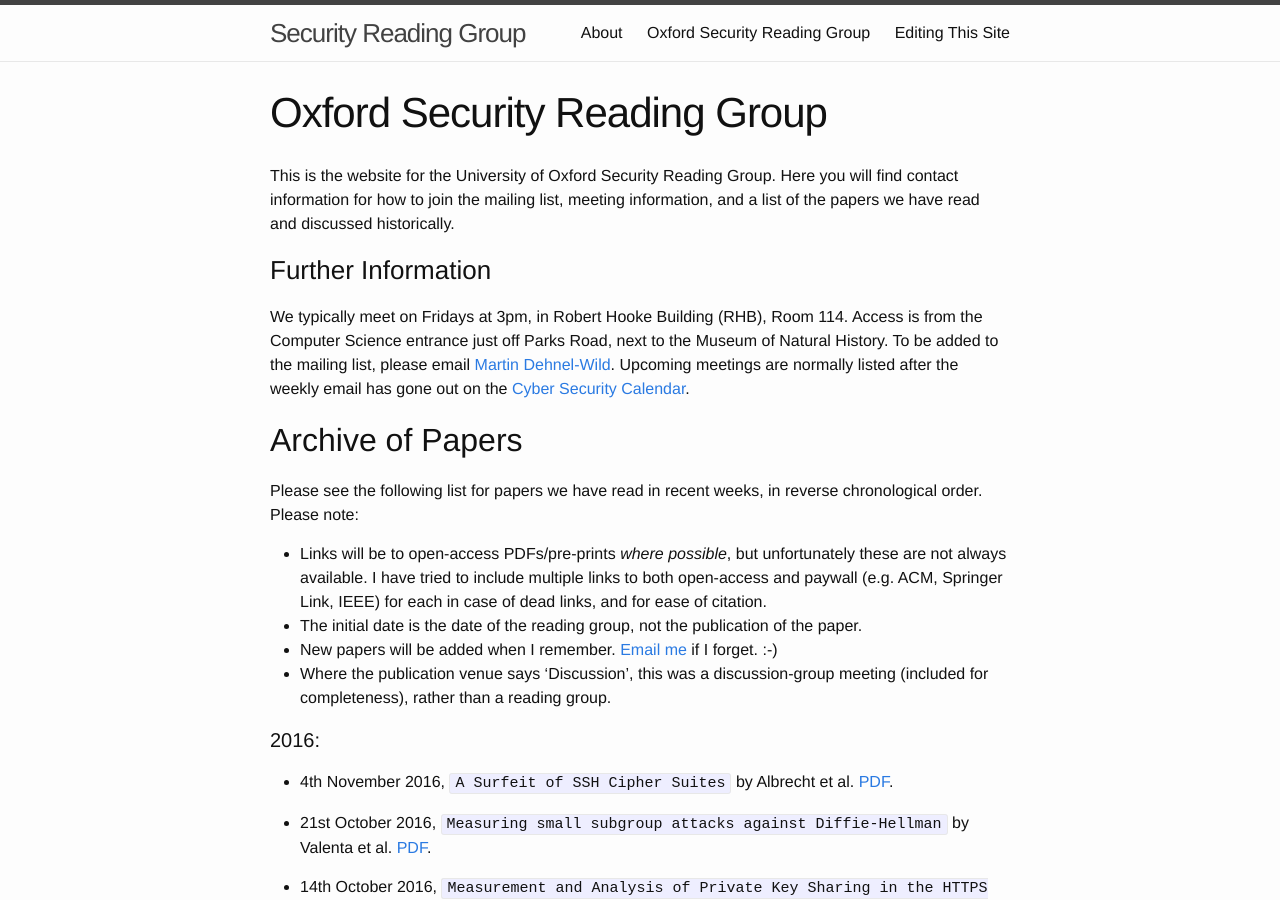
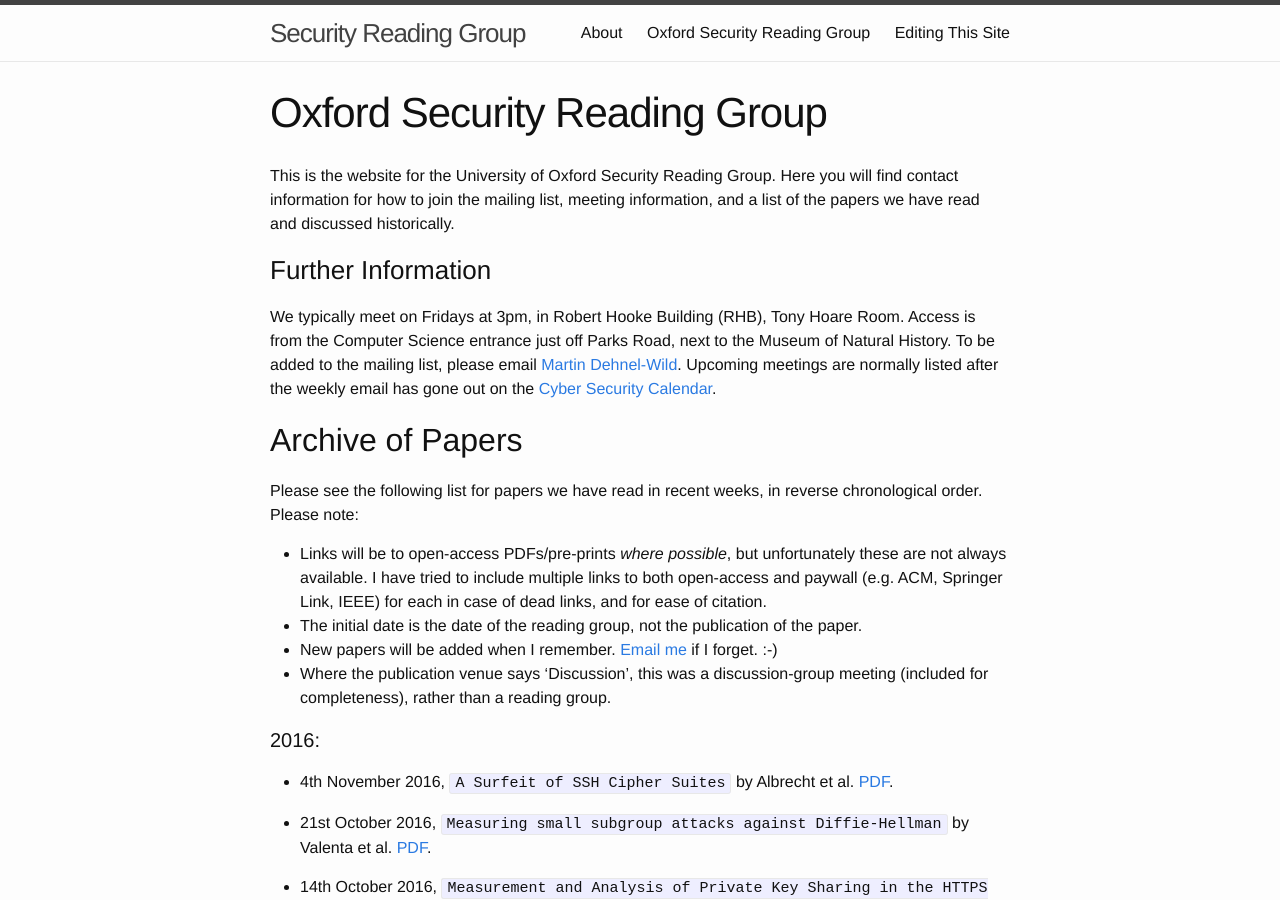
Before and after one commit to mpdehnel/ReadingGroup, a Jekyll site: the page built from index.md, in a window 1280 px wide and 900 px high. Built offline with Jekyll 4.4.1, drawn with Linux system fonts in a browser that asks for light colours.

Commit message:
change room from RHB 114 to THR

```diff
--- a/index.md
+++ b/index.md
@@ -7,7 +7,7 @@ permalink: /
 This is the website for the University of Oxford Security Reading Group. Here you will find contact information for how to join the mailing list, meeting information, and a list of the papers we have read and discussed historically.
 
 ### Further Information
-We typically meet on Fridays at 3pm, in Robert Hooke Building (RHB), Room 114. Access is from the Computer Science entrance just off Parks Road, next to the Museum of Natural History. To be added to the mailing list, please email [Martin Dehnel-Wild](mailto:martin.dehnel-wild@cs.ox.ac.uk). Upcoming meetings are normally listed after the weekly email has gone out on the [Cyber Security Calendar](https://www.google.com/calendar/embed?src=fg56lmvbg5cd7dne58gssm9ido%40group.calendar.google.com&ctz=Europe/London).
+We typically meet on Fridays at 3pm, in Robert Hooke Building (RHB), Tony Hoare Room. Access is from the Computer Science entrance just off Parks Road, next to the Museum of Natural History. To be added to the mailing list, please email [Martin Dehnel-Wild](mailto:martin.dehnel-wild@cs.ox.ac.uk). Upcoming meetings are normally listed after the weekly email has gone out on the [Cyber Security Calendar](https://www.google.com/calendar/embed?src=fg56lmvbg5cd7dne58gssm9ido%40group.calendar.google.com&ctz=Europe/London).
 
 ## Archive of Papers
 Please see the following list for papers we have read in recent weeks, in reverse chronological order.
```
